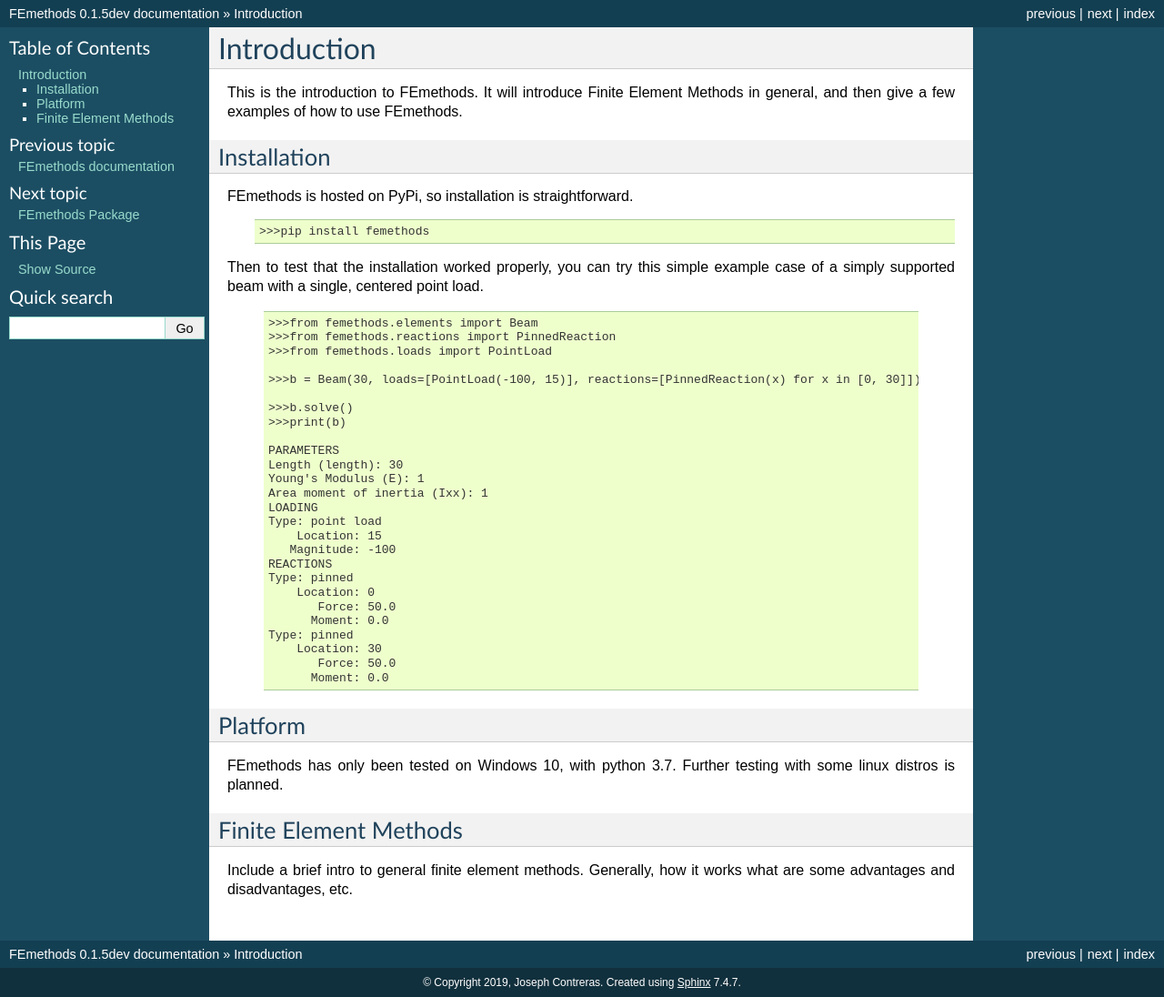
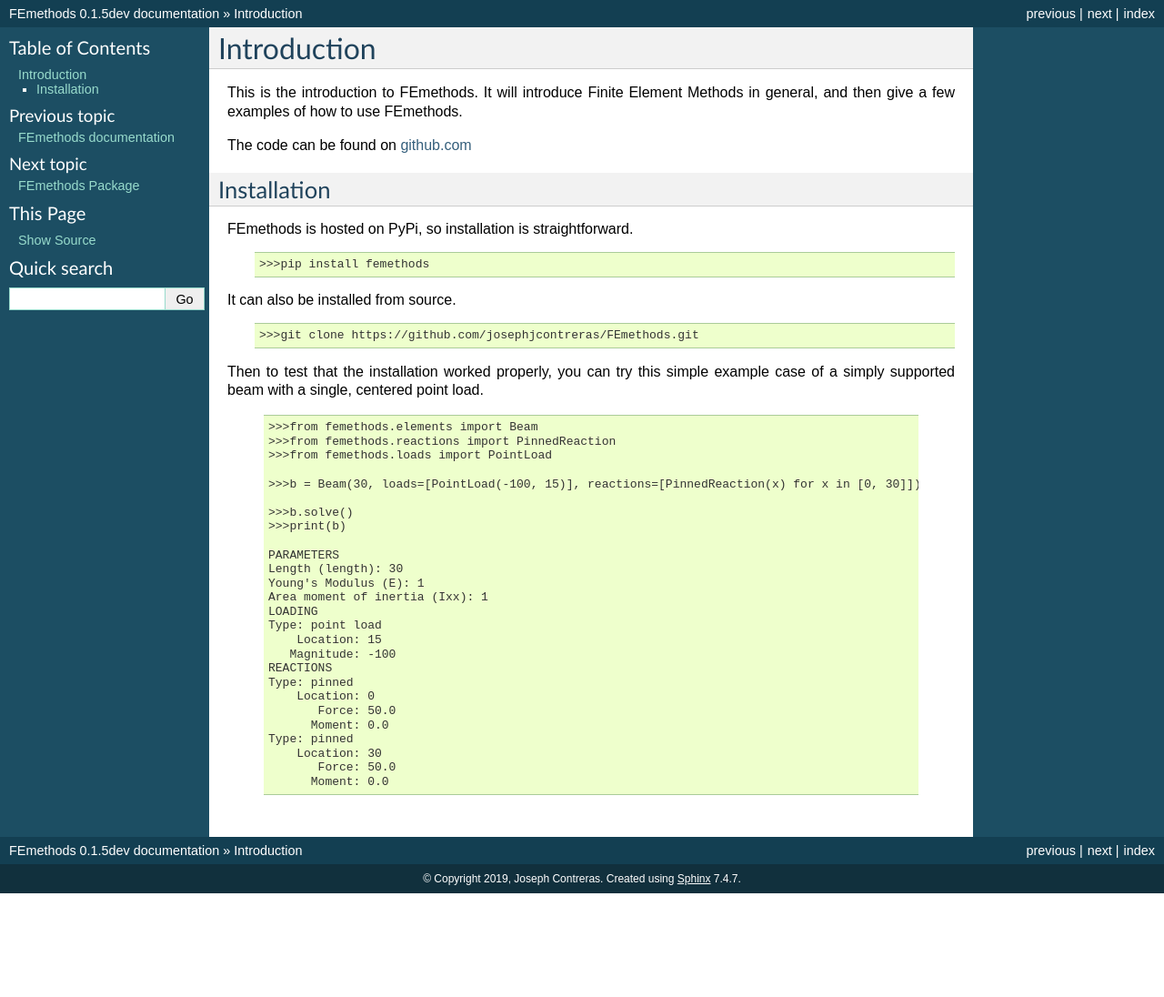
Before and after one commit to JJCoding01/FEmethods, a Sphinx documentation site: the page built from docs/source/intro.rst, in a window 1280 px wide. Shown: the whole page at 91% size. Built offline with Sphinx 7.4.7, drawn with Linux system fonts in a browser that asks for light colours; after the commit the page ends 982 px from its top, so only the background shows below that.

Commit message:
Polish up introduction/installation notes in documentation

```diff
--- a/docs/source/intro.rst
+++ b/docs/source/intro.rst
@@ -3,6 +3,8 @@ Introduction
 
 This is the introduction to FEmethods. It will introduce Finite Element Methods
 in general, and then give a few examples of how to use FEmethods.
+
+The code can be found on `github.com <https://github.com/josephjcontreras/FEmethods>`_
 
 Installation
 ------------
@@ -11,6 +13,12 @@ FEmethods is hosted on PyPi, so installation is straightforward.
     .. code-block:: python
 
         >>>pip install femethods
+
+It can also be installed from source.
+    .. code-block:: python
+
+        >>>git clone https://github.com/josephjcontreras/FEmethods.git
+
 
 Then to test that the installation worked properly, you can try this simple
 example case of a simply supported beam with a single, centered point load.
@@ -43,16 +51,3 @@ example case of a simply supported beam with a single, centered point load.
             Location: 30
                Force: 50.0
               Moment: 0.0
-
-Platform
---------
-
-FEmethods has only been tested on Windows 10, with python 3.7. Further testing
-with some linux distros is planned.
-
-
-Finite Element Methods
-----------------------
-
-Include a brief intro to general finite element methods. Generally, how it works
-what are some advantages and disadvantages, etc.
```
